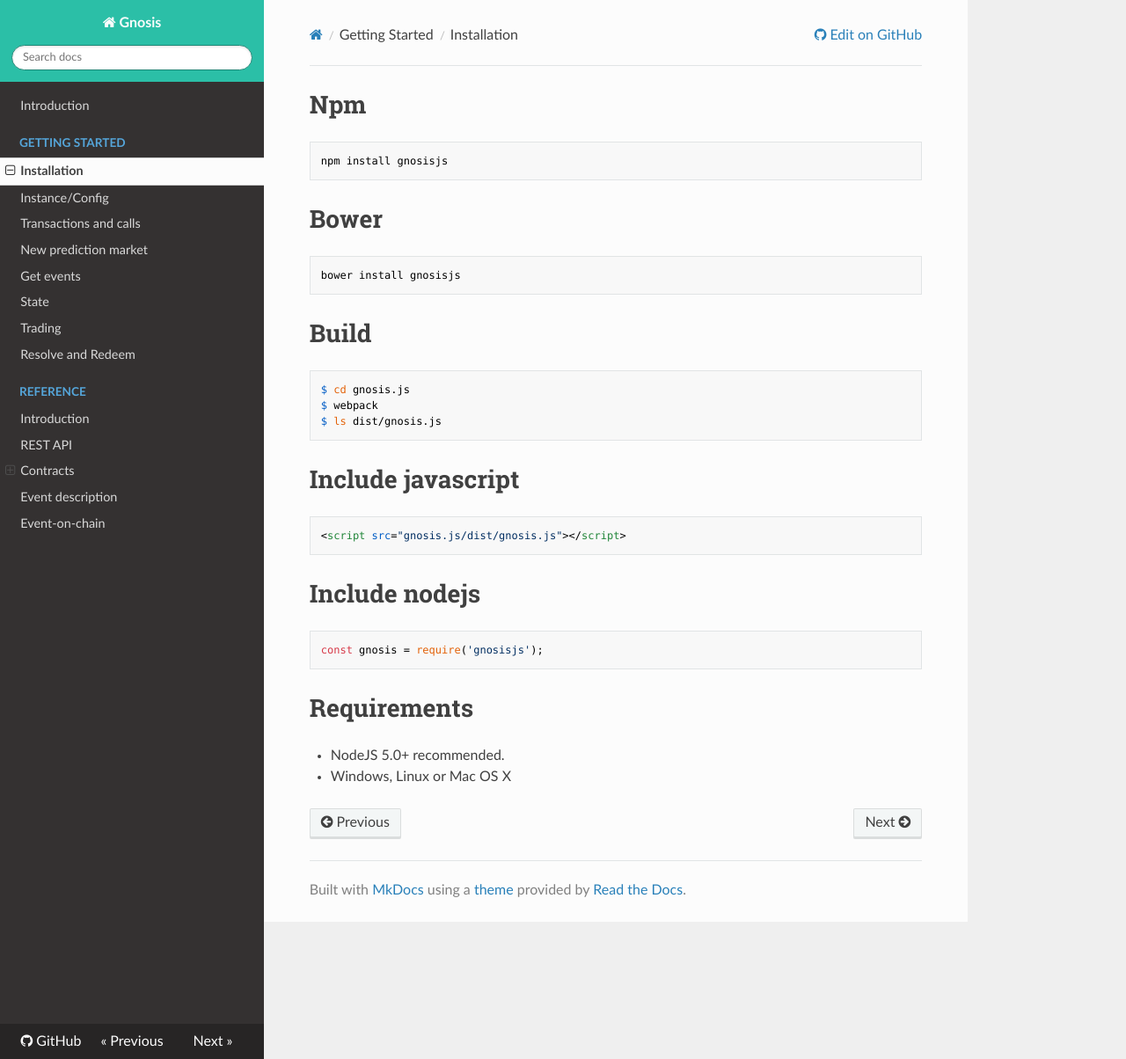
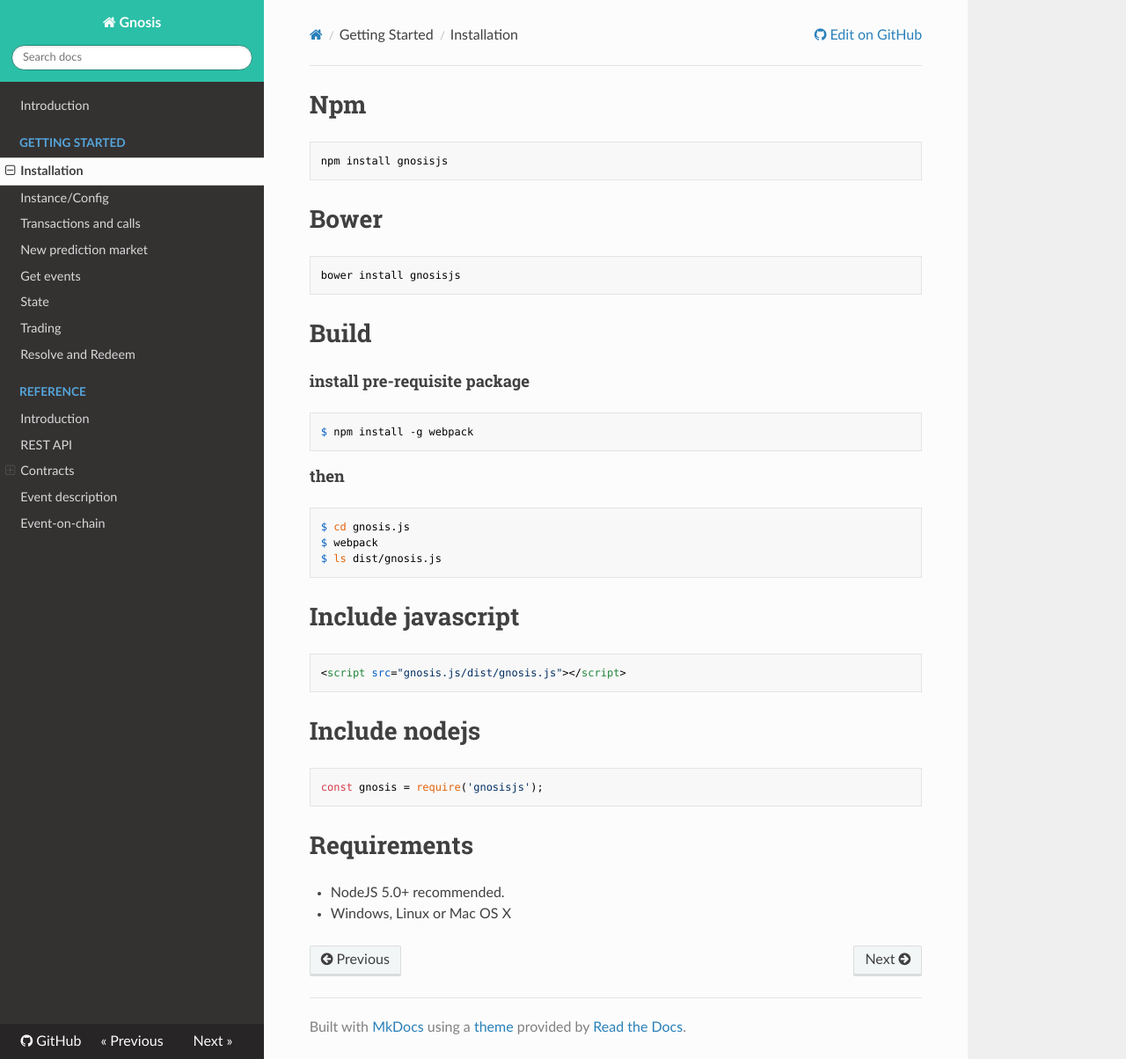
Before and after one commit to Consensys/gnosis-docs, an MkDocs documentation site: the page built from docs/getting-started/installation.md, in a window 1280 px wide and 1204 px high. Shown: the whole window at 88% size. Built offline with MkDocs 1.6.1, drawn with Linux system fonts in a browser that asks for light colours; nearby versions of some CDN libraries; old or Windows-style settings are respelled for this version of MkDocs.

Commit message:
Update Installation Instructions
remove assumption of a globally installed npm package as a pre-requisite to running command "webpack"

````diff
--- a/docs/getting-started/installation.md
+++ b/docs/getting-started/installation.md
@@ -10,6 +10,11 @@ bower install gnosisjs
 ```
 
 # Build
+#### install pre-requisite package
+```
+$ npm install -g webpack
+```
+#### then
 
 ```
 $ cd gnosis.js
````
